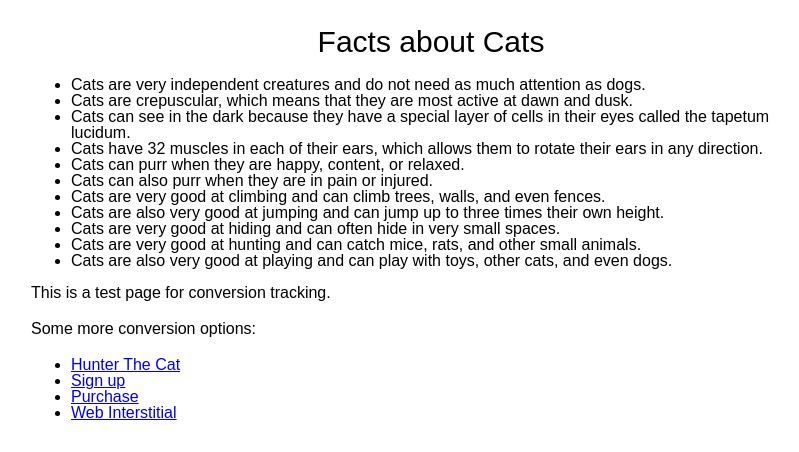
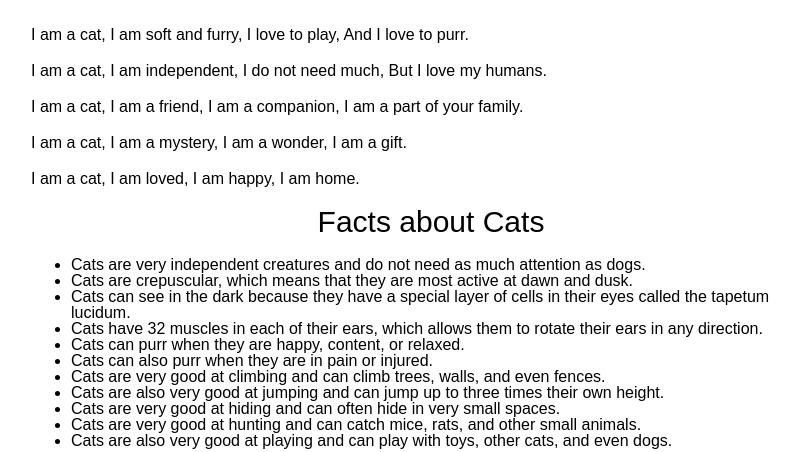
Before and after one commit to bf-eng/bf-eng.github.io, a plain HTML site: page index.html in a window 1280 px wide. Shown: the part 526-978 px from the top of the page, without its empty margins (209-1008 px from the left). Drawn offline with Linux system fonts and the light colour scheme.

Commit message:
Add some content on the home page

```diff
--- a/index.html
+++ b/index.html
@@ -11,6 +11,26 @@
 		<div id="hunter">
 			<img src="./hunter.jpeg">
 		</div>
+		<p>I am a cat,
+		  I am soft and furry,
+		  I love to play,
+		  And I love to purr.</p>
+		  <p>I am a cat,
+		  I am independent,
+		  I do not need much,
+		  But I love my humans.</p>
+		  <p>I am a cat,
+		  I am a friend,
+		  I am a companion,
+		  I am a part of your family.</p>
+		  <p>I am a cat,
+		  I am a mystery,
+		  I am a wonder,
+		  I am a gift.</p>
+		  <p>I am a cat,
+		  I am loved,
+		  I am happy,
+		  I am home.</p>
 		<h1>Facts about Cats</h1>
 		<ul>
 		    <li>Cats are very independent creatures and do not need as much attention as dogs.</li>
@@ -31,6 +51,9 @@
 			<li><a href="./hunter-the-cat.html">Hunter The Cat</a></li>
 			<li><a href="./sign-up.html">Sign up</a></li>
 			<li><a href="./buy-cat.html">Purchase</a></li>
+		</ul>
+		<p>Types of Ad Formats:</p>
+		<ul>
 			<li><a href="./web_interstitial.html">Web Interstitial</a></li>
 		</ul>
 	</div>
```
Also changed, not shown: web_interstitial.html (+3 -0 lines), black_cat.png (added), 1 other file.
